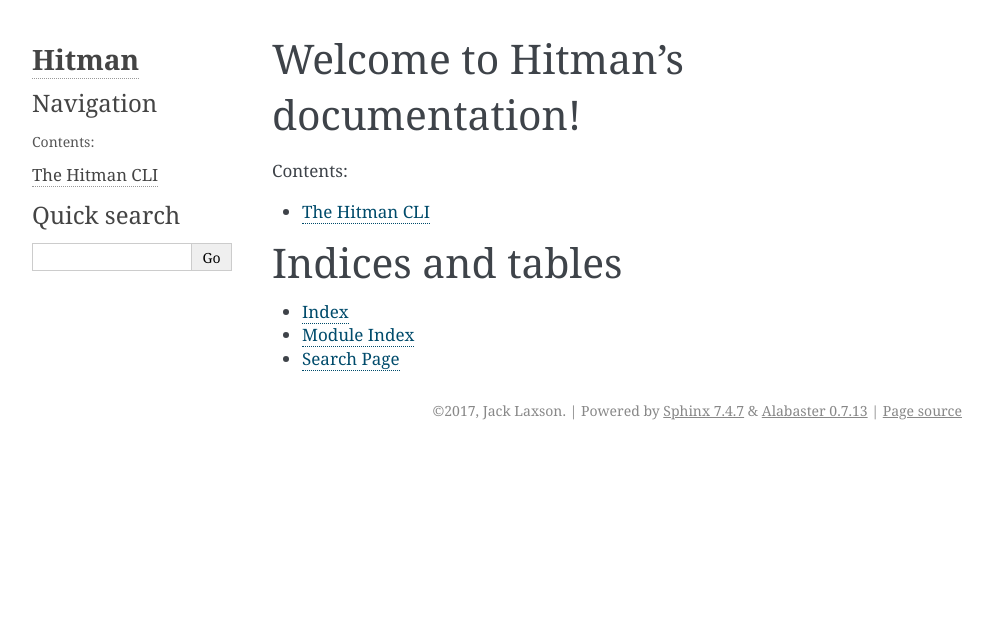
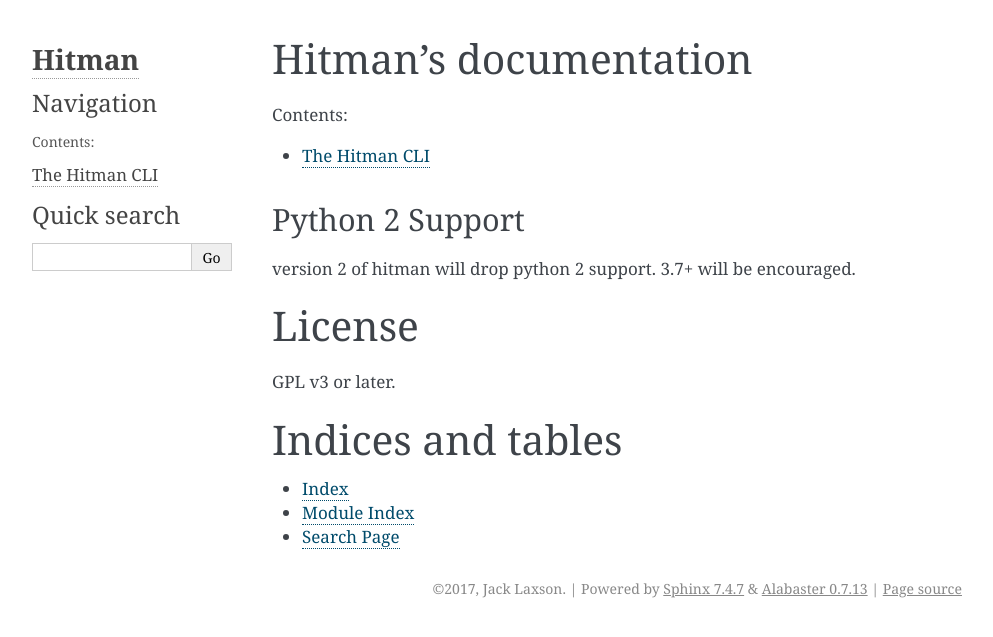
Before and after one commit to jrabbit/hitman, a Sphinx documentation site: the page built from docs/index.rst, in a window 1280 px wide. Shown: the top 637 px of the page, without its empty margins (148-1141 px from the left). Built offline with Sphinx 7.4.7, drawn with Linux system fonts in a browser that asks for light colours.

Commit message:
add note to docs

```diff
--- a/docs/index.rst
+++ b/docs/index.rst
@@ -3,7 +3,7 @@
    You can adapt this file completely to your liking, but it should at least
    contain the root `toctree` directive.
 
-Welcome to Hitman's documentation!
+Hitman's documentation
 ==================================
 
 .. toctree::
@@ -11,7 +11,17 @@
    :caption: Contents:
 
 
+Python 2 Support
+----------------
 
+version 2 of hitman will drop python 2 support. 3.7+ will be encouraged.
+
+
+
+License
+=======
+
+GPL v3 or later.
 
 Indices and tables
 ==================
```
